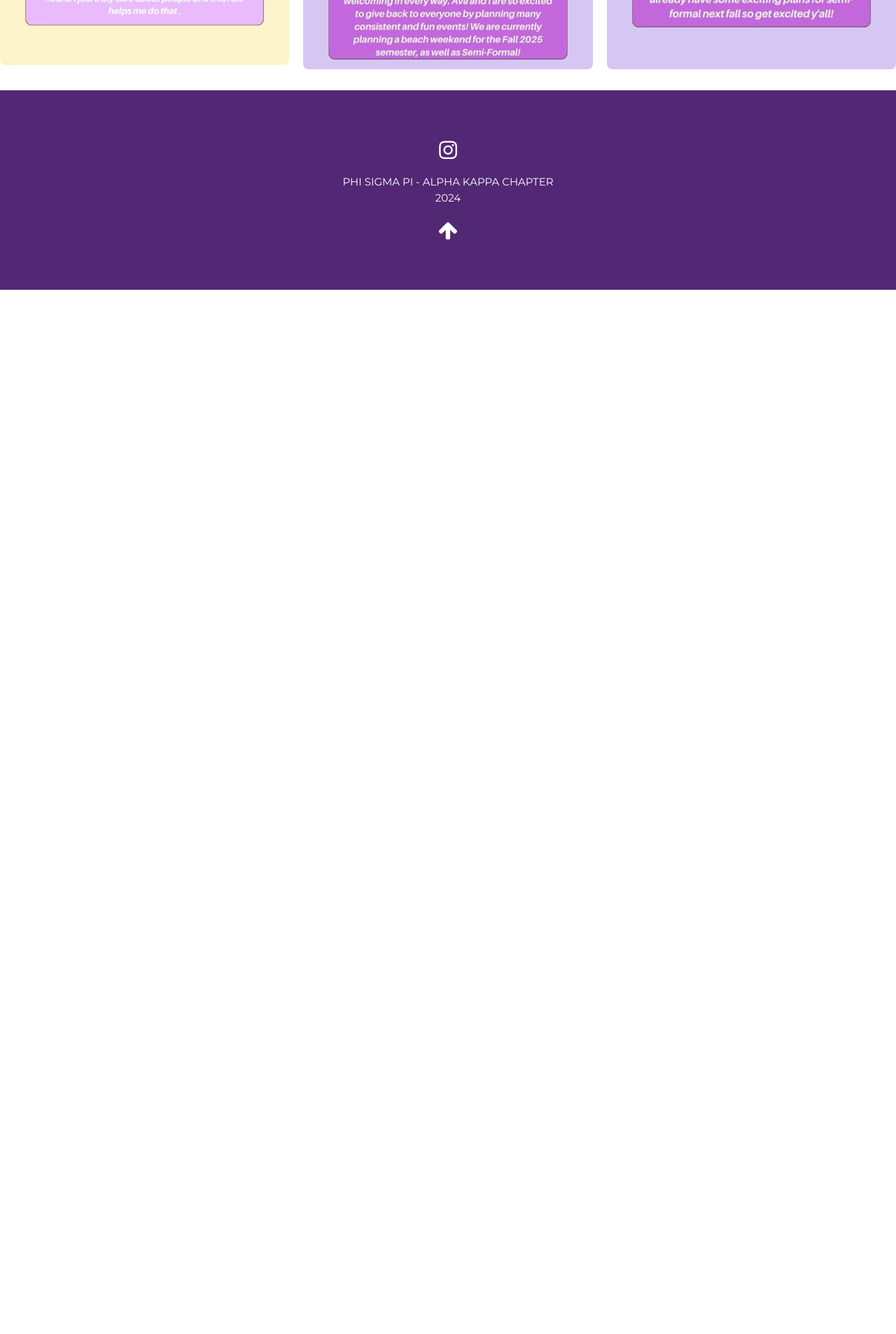
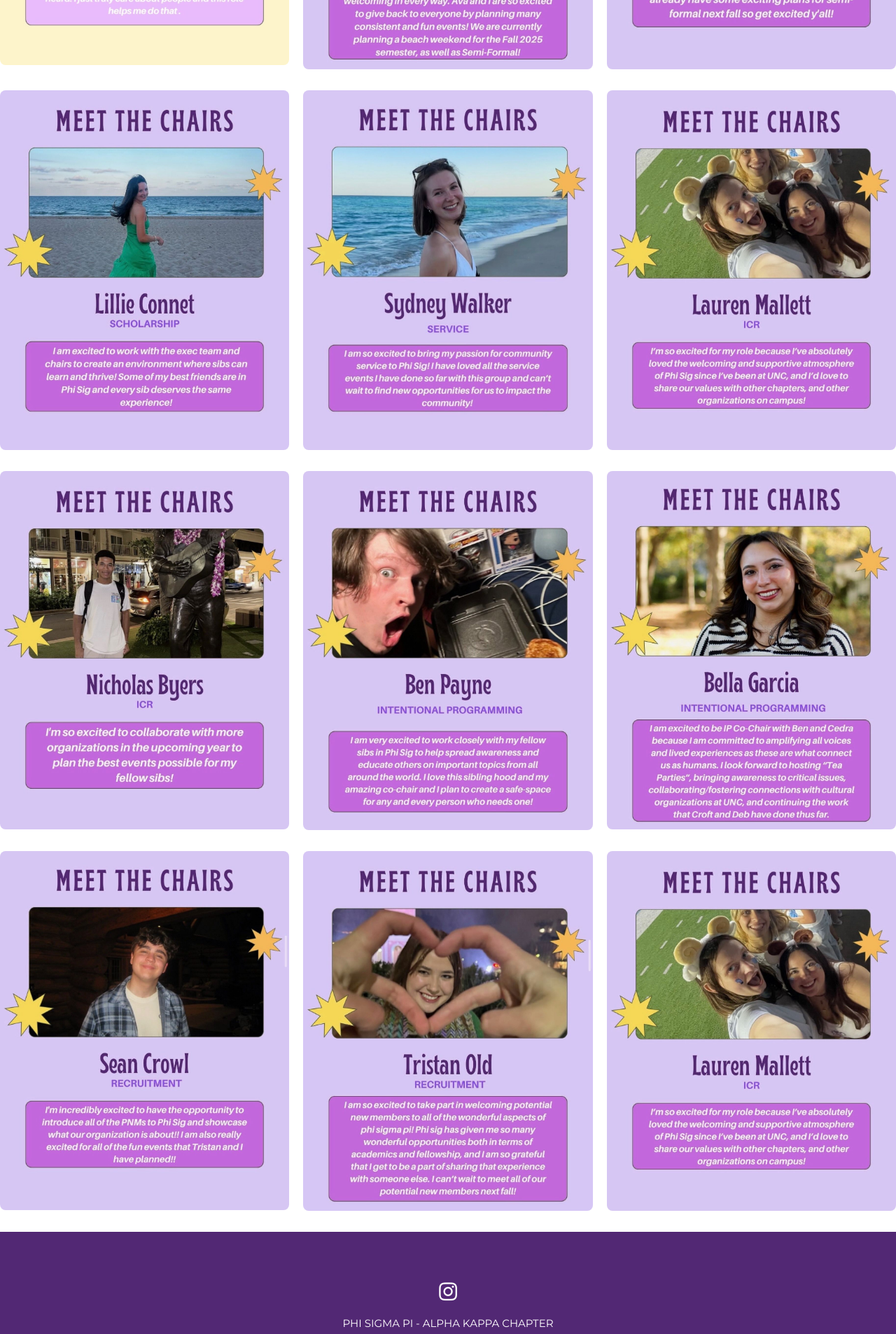
Before and after one commit to pspakit/phisigmapiwebsite, a React (Create React App) app: page /about in a window 1280 px wide. Shown: the part 4040-5946 px from the top of the page at 70% size. Before the commit the page ends 4454 px from the top, so only its background shows below. Built offline with nearby package versions, Linux system fonts and the light colour scheme.

Commit message:
Update about.js

```diff
--- a/src/components/about.js
+++ b/src/components/about.js
@@ -174,6 +174,39 @@ export default function About() {
                     </div>
                 </div>
 
+                  <div className="mission-row1">
+                    <div className="mission-col1">
+                        <img src="pictures/Scholarship_Lillie.jpg" alt="Scholarship"></img>
+                    </div>
+                    <div className="mission-col1">
+                        <img src="pictures/Service_Sydney.jpg" alt="Service"></img>
+                    </div>
+                    <div className="mission-col1">
+                        <img src="pictures/ICR_Lauren.jpg" alt="ICR"></img>
+                    </div>
+                </div>
+                    <div className="mission-row1">
+                    <div className="mission-col1">
+                        <img src="pictures/ICR_Nick.jpg" alt="ICR"></img>
+                    </div>
+                    <div className="mission-col1">
+                        <img src="pictures/IP_Ben.jpg" alt="IP"></img>
+                    </div>
+                    <div className="mission-col1">
+                        <img src="pictures/IP_Bella.jpg" alt="IP"></img>
+                    </div>
+                </div>
+                    <div className="mission-row1">
+                    <div className="mission-col1">
+                        <img src="pictures/Recruitment_Sean.jpg" alt="Recruitment"></img>
+                    </div>
+                    <div className="mission-col1">
+                        <img src="pictures/Recruitment_Tristan.jpg" alt="Recruitment"></img>
+                    </div>
+                    <div className="mission-col1">
+                        <img src="pictures/ICR_Lauren.jpg" alt="ICR"></img>
+                    </div>
+                </div>
                 <section className="footer-container">
                     <a href="https://www.instagram.com/phisigmapiunc/" target="_blank" rel="noreferrer"z className="fa fa-instagram"> </a>
                     <h1 className="has-text-centered">PHI SIGMA PI - ALPHA KAPPA CHAPTER</h1>
```
